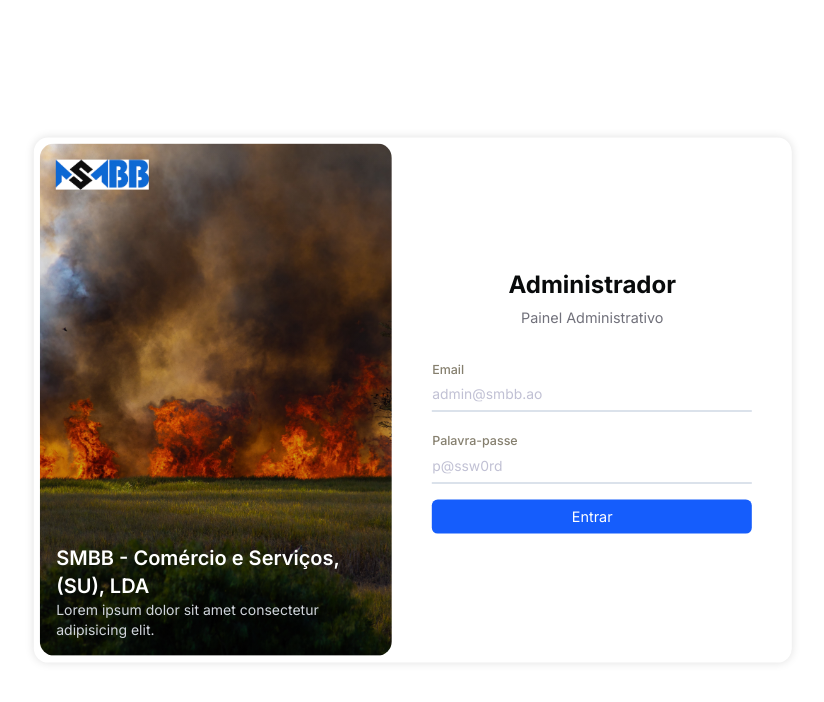
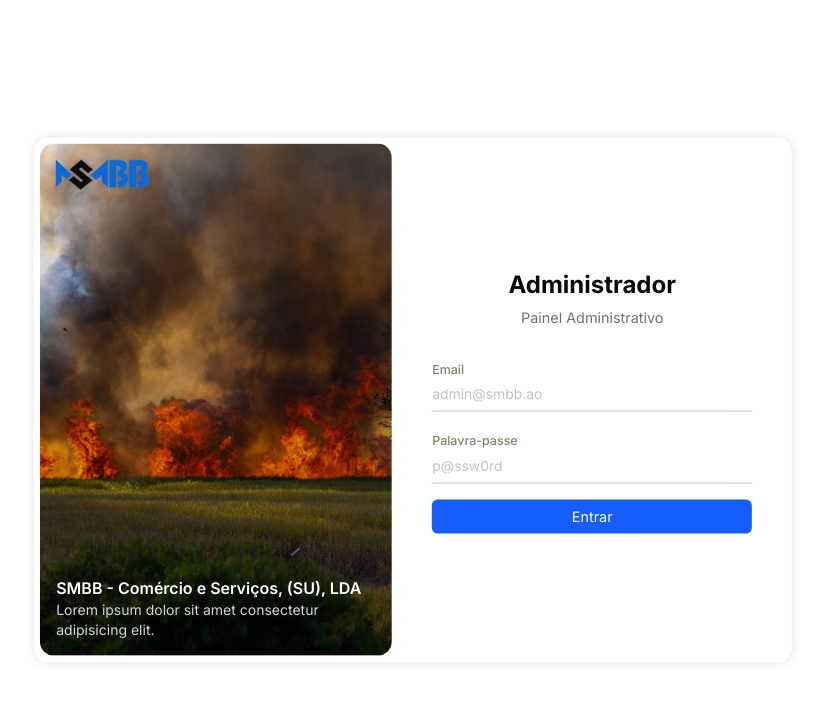
Before and after one commit to sckj-company/smbb, a Next.js app: page /admin/login in a window 1280 px wide. Shown: the top 702 px of the page, without its empty margins (227-1051 px from the left). Built offline with nearby package versions, Linux system fonts and the light colour scheme.

Commit message:
feat: atualizar logo para versão transparente e ajustar classes de estilo

```diff
--- a/src/app/admin/login/page.tsx
+++ b/src/app/admin/login/page.tsx
@@ -9,20 +9,21 @@ export default function LoginPage() {
         <section className="login-container">
           <div className="login-fire flex flex-col justify-between p-4 text-white">
             <Image
-              src="/smbb-logo-dark.webp"
+              src="/smbb-logo-dark-transparent.png"
               alt="SMBB Logo"
               width="200"
               height="100"
-              className="sm:h-6.5 xl:h-7.5 w-fit"
+              className="h-8 sm:h-6.5 xl:h-7.5 w-fit"
             />
 
             <div>
-              <h1 className="text-xl font-semibold">
+              <h1 className="2xl:text-xl font-semibold">
                 SMBB - Comércio e Serviços, (SU), LDA
               </h1>
               <p className="text-sm text-gray-300">Lorem ipsum dolor sit amet consectetur adipisicing elit.</p>
             </div>
           </div>
+
           <LoginForm />
         </section>
       </Suspense>
```
